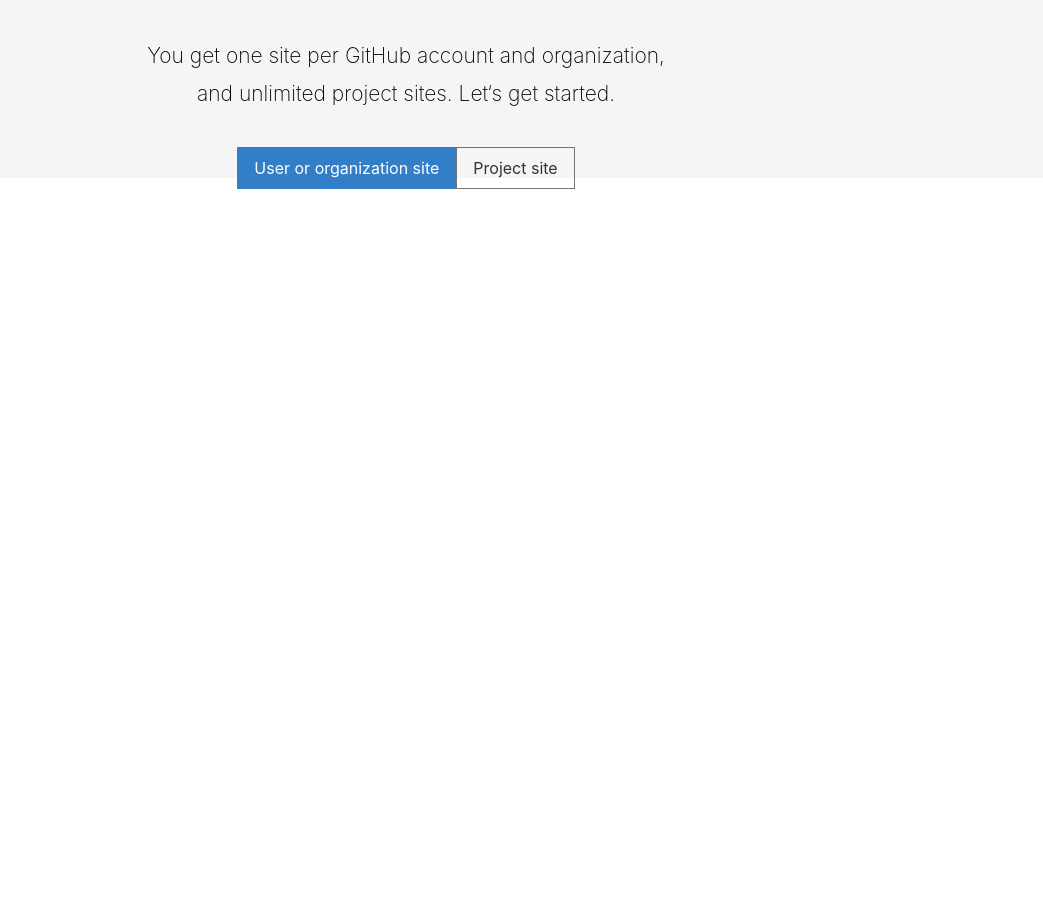
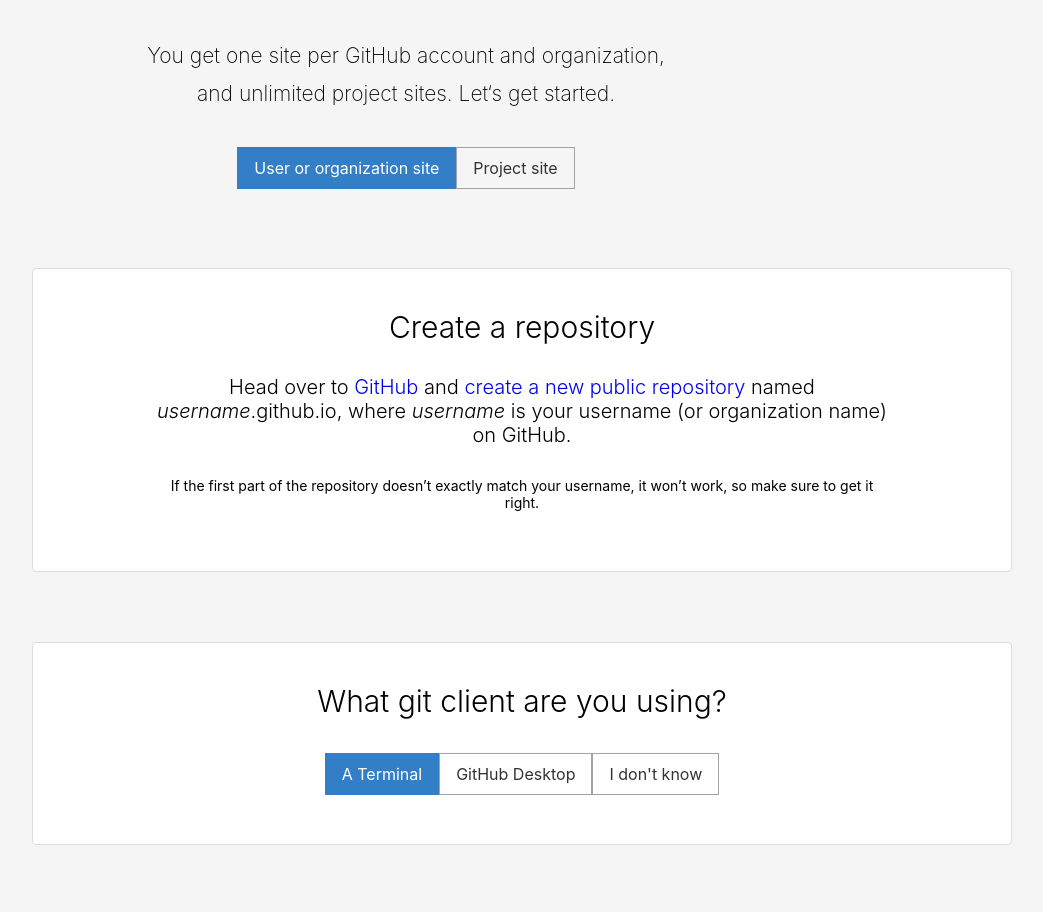
Before and after one commit to S30ULFR05T/FutureScopie-Projects, a plain HTML site: page GitHub Pages/index.html in a window 1280 px wide. Shown: the part 935-1847 px from the top of the page, without its empty margins (234-1277 px from the left). Before the commit the page ends 1203 px from the top, so only its background shows below. Drawn offline with Linux system fonts and the light colour scheme.

Commit message:
create: box-container of github pages

```diff
--- a/GitHub Pages/index.html
+++ b/GitHub Pages/index.html
@@ -89,7 +89,7 @@
 
         .unselected {
             padding: 10px 16px;
-            border: 1px solid #737373;
+            border: 1px solid #a3a3a3;
             text-decoration: none;
             color: #333;
         }
@@ -97,6 +97,43 @@
         .unselected:hover {
             color: #327fc7;
             border-color: #327fc7;
+        }
+
+        .box-container {            /* can be removed later if needed */
+            padding-bottom: 50px;
+        }
+
+        .box-1 {
+            margin-right: 266px;
+            margin-left: 266px;
+            margin-bottom: 70px;
+            border: 1px solid #ddd;
+            background-color: white;
+            border-radius: 4px;
+            text-align: center;
+            padding-top: 40px;
+            padding-bottom: 60px;
+            width: 980px;
+        }
+
+        .box-1 h4 {
+            font-size: 30px;
+            font-weight: 300;
+        }
+
+        .sub-heading {
+            font-weight: 300;
+            padding: 30px 120px;
+            font-size: 20px;
+        }
+
+        .sub-heading a {
+            text-decoration: none;
+        }
+
+        .details {
+            font-size: 14px;
+            padding: 0 120px;
         }
     </style>
 </head>
@@ -130,6 +167,47 @@
                     <li><a href="#project-site" class="unselected">Project site</a></li>
                   </ul>
         </div>
+
+        <div class="box-container">
+            <div class="box-1">
+                <h4>Create a repository</h4>
+                <p class="sub-heading">Head over to <a href="https://github.com">GitHub</a> and <a href="https://github.com/new">create a new public repository</a> named <em>username</em>.github.io, where <em>username</em> is your username (or organization name) on GitHub.</p>
+                <p class="details">If the first part of the repository doesn’t exactly match your username, it won’t work, so make sure to get it right.</p>
+            </div>
+
+            <div class="box-1" style="padding-bottom: 0;">
+                <h4>What git client are you using?</h4>
+                <ul class="tabs" style="margin-bottom: 60px;">
+                    <li><a href="#user-site" class="selected">A Terminal</a></li>
+                    <li><a href="#project-site" class="unselected">GitHub Desktop</a></li>
+                    <li><a href="#project-site" class="unselected">I don't know</a></li>
+                  </ul>
+            </div>
+
+            <div class="box-1">
+                <h4>Create a repository</h4>
+                <p class="sub-heading">Go to the folder where you want to store your project, and clone the new repository:</p>
+                <img src="clone the repo.png" alt="Clone the Repository" style="height: 96px;">
+            </div>
+
+            <div class="box-1">
+                <h4>Hello World</h4>
+                <p class="sub-heading">Enter the project folder and add an index.html file:</p>
+                <img src="hello world.png" alt="Hello World GITHUB" style="height: 125px;">
+            </div>
+
+            <div class="box-1">
+                <h4>Push it</h4>
+                <p class="sub-heading">Add, commit, and push your changes:</p>
+                <img src="push.png" alt="GITHUB Push It" style="height: 154px;">
+            </div>
+
+            <div class="box-1">
+                <h4>…and you're done!</h4>
+                <p class="sub-heading">Fire up a browser and go to <strong>https://<em>username</em>.github.io</strong>.</p>
+                <img src="done.png" alt="Done" style="height: 120px;">
+            </div>
+        </div>
     </div>
 </body>
 
```
Also changed, not shown: GitHub Pages/Things to understand.txt (added), GitHub Pages/clone the repo.png (added), GitHub Pages/done.png (added), GitHub Pages/hello world.png (added), GitHub Pages/push.png (added).
